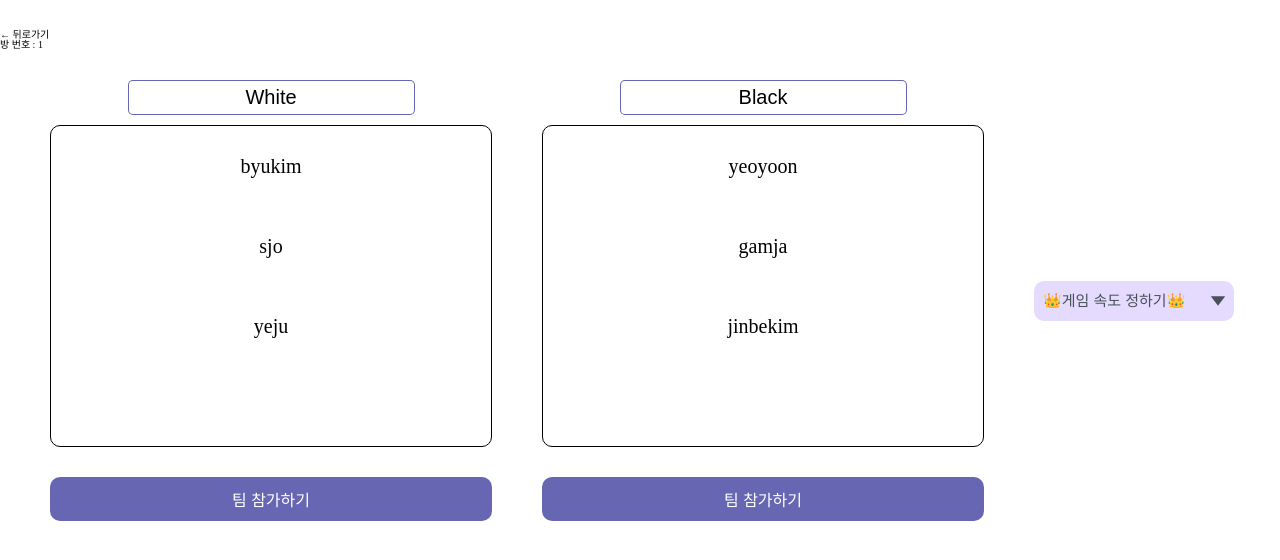
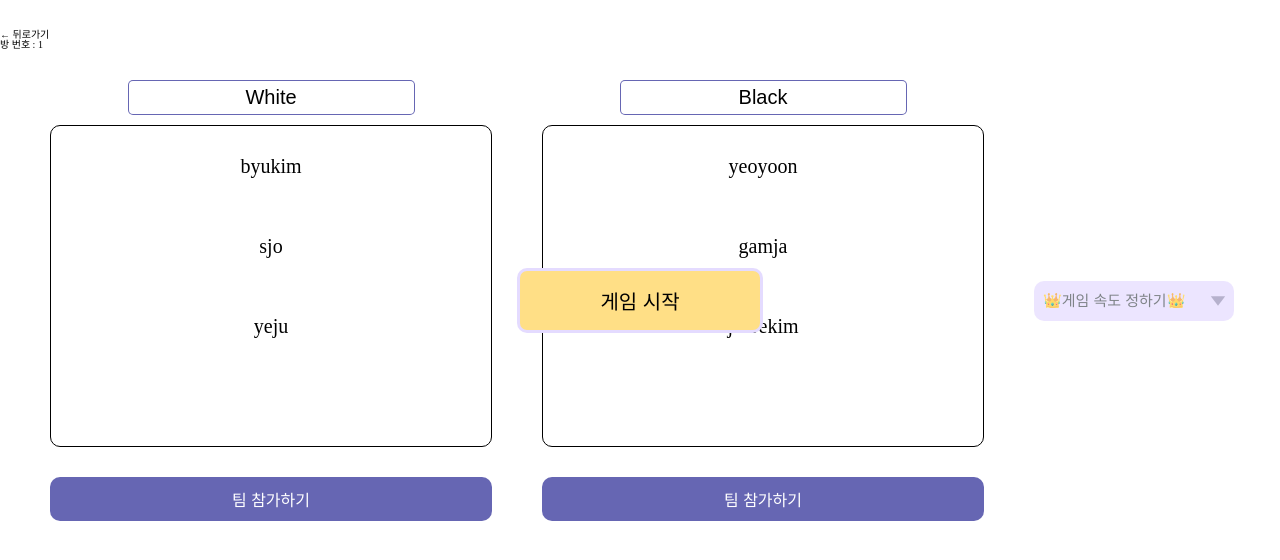
Before and after one commit to AndroidNetrunner/decrypto, a React (Vite) app: page /game/1 in a window 1280 px wide. Shown: the top 560 px of the page. Built offline with nearby package versions, Linux system fonts and the light colour scheme.

Commit message:
✨ GameStartButton 컴포넌트 작성
GameStartButton 컴포넌트 작성합니다.

1. 각 팀의 인원이 게임 진행 최소 인원일 시 버튼 활성화됩니다.
2. 팀원의 경우 버튼 활성화되지만 게임 시작은 방장만 가능하도록 로직 구성합니다.

Issues: #8

```diff
--- a/src/Pages/Game/index.tsx
+++ b/src/Pages/Game/index.tsx
@@ -51,7 +51,7 @@ interface Iteam {
 }
 
 const captain = {
-  uid: '0909',
+  uid: 394998,
   username: 'yeoyoon',
 };
 
@@ -99,6 +99,13 @@ export default function Game() {
         setTeam({ ...team, [teamName]: { users: [...filteredUsers] } });
       }
     }
+  };
+
+  const gameStart = () => {
+    if ((firstTeam.users.length < 1 && secondTeam.users.length < 1) || captain.uid !== dummyUser.userId) {
+      return;
+    }
+    console.log('start');
   };
 
   return (
@@ -164,6 +171,13 @@ export default function Game() {
         </JoinButton>
       </TeamContainer>
       <SetGameLength captain={captain} />
+      <GameStartButton
+        type='button'
+        disabled={firstTeam.users.length < 1 || secondTeam.users.length < 1}
+        onClick={gameStart}
+      >
+        게임 시작
+      </GameStartButton>
     </Container>
   );
 }
@@ -227,3 +241,24 @@ const JoinButton = styled.button<{ isFull: boolean; bgColor: string }>`
     transform: scale(0.98);
   }
 `;
+
+const GameStartButton = styled.button`
+  cursor: ${(props) => (props.disabled ? '' : 'pointer')};
+  position: absolute;
+  font-size: 2rem;
+  padding: 1.5rem 8rem;
+  background-color: #ffdf86;
+  border: 3px solid #e4dbff;
+  border-radius: 1rem;
+  transition: all 0.2s ease-in-out;
+  &:hover {
+    transform: ${(props) => (props.disabled ? '' : 'scale(0.95)')};
+  }
+  &:active {
+    transform: scale(0.9);
+  }
+  &:disabled {
+    opacity: 0.65;
+    filter: blur(1px);
+  }
+`;
```
